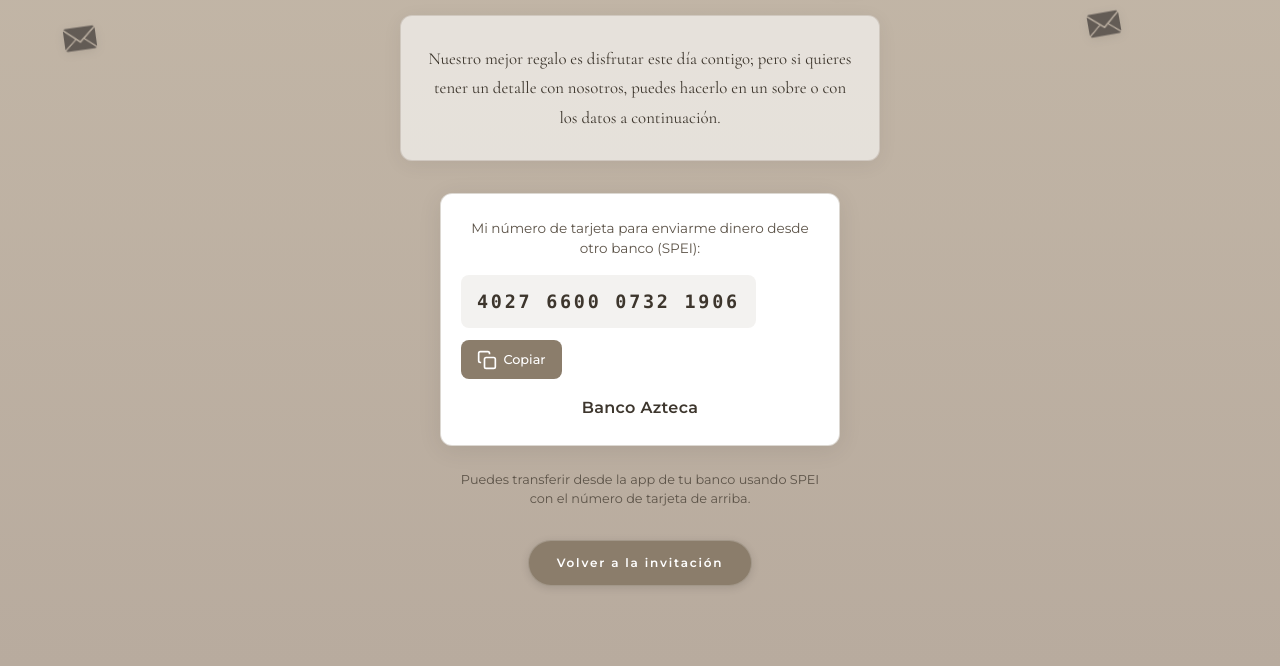
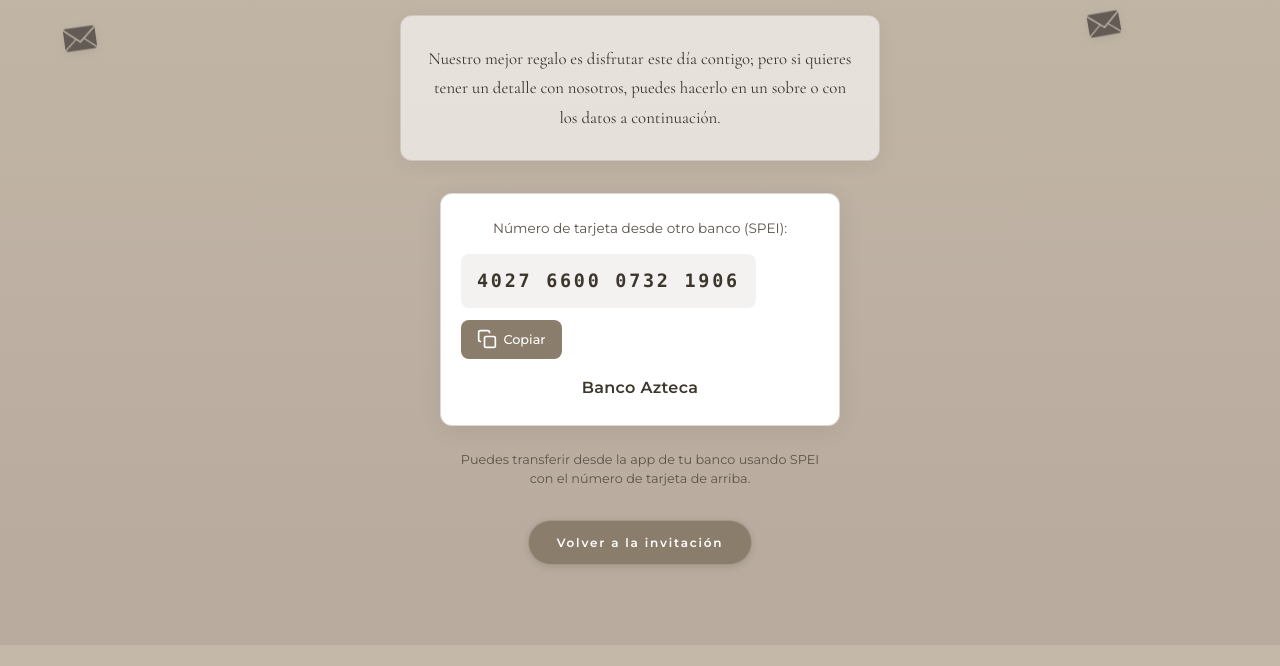
Before and after one commit to AndyPerezMdz/invitacion-digital, a plain HTML site: page regalos.html in a window 1280 px wide. Shown: the part 214-880 px from the top of the page. After the commit the page ends 859 px from the top, so only its background shows below. Drawn offline with nearby package versions, Linux system fonts and the light colour scheme.

Commit message:
Cambié algunas palabras y ya.

```diff
--- a/regalos.html
+++ b/regalos.html
@@ -45,7 +45,7 @@
       </div>
 
       <div class="regalos__spei">
-        <p class="regalos__spei-label">Mi número de tarjeta para enviarme dinero desde otro banco (SPEI):</p>
+        <p class="regalos__spei-label">Número de tarjeta desde otro banco (SPEI):</p>
         <div class="regalos__number-wrap">
           <code class="regalos__number" id="spei-number">4027 6600 0732 1906</code>
           <button type="button" class="regalos__copy" id="copy-spei" aria-label="Copiar número de tarjeta">
```
